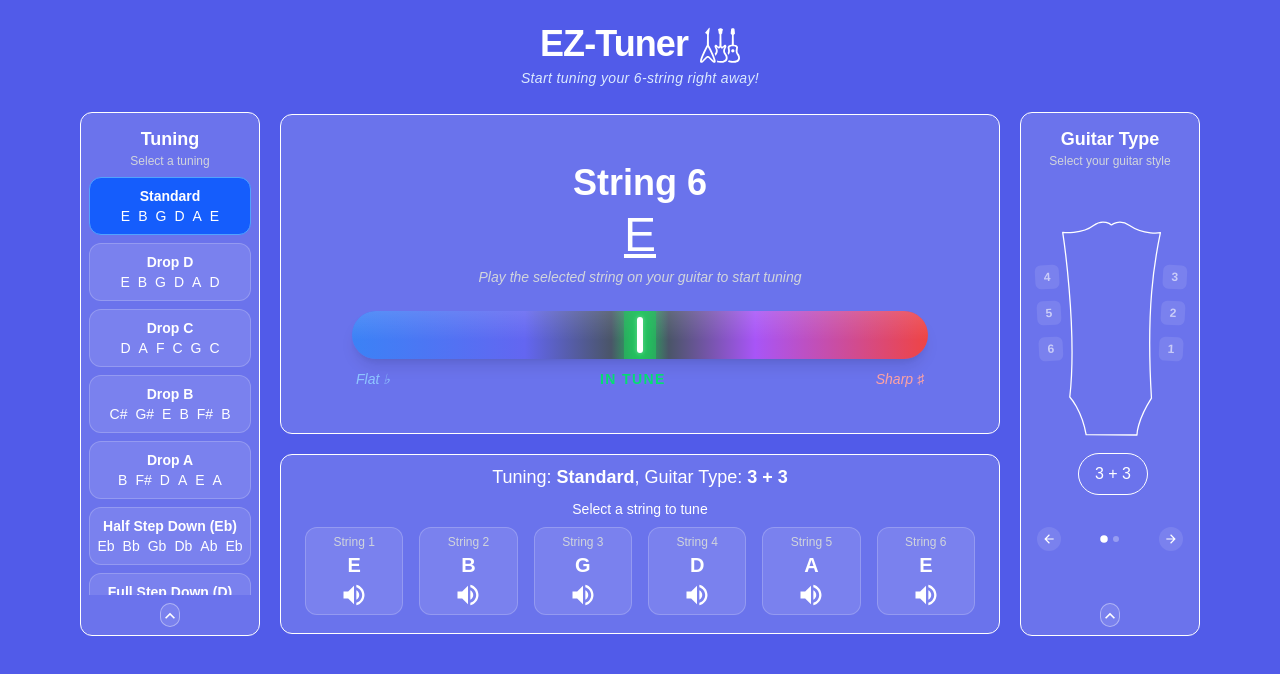
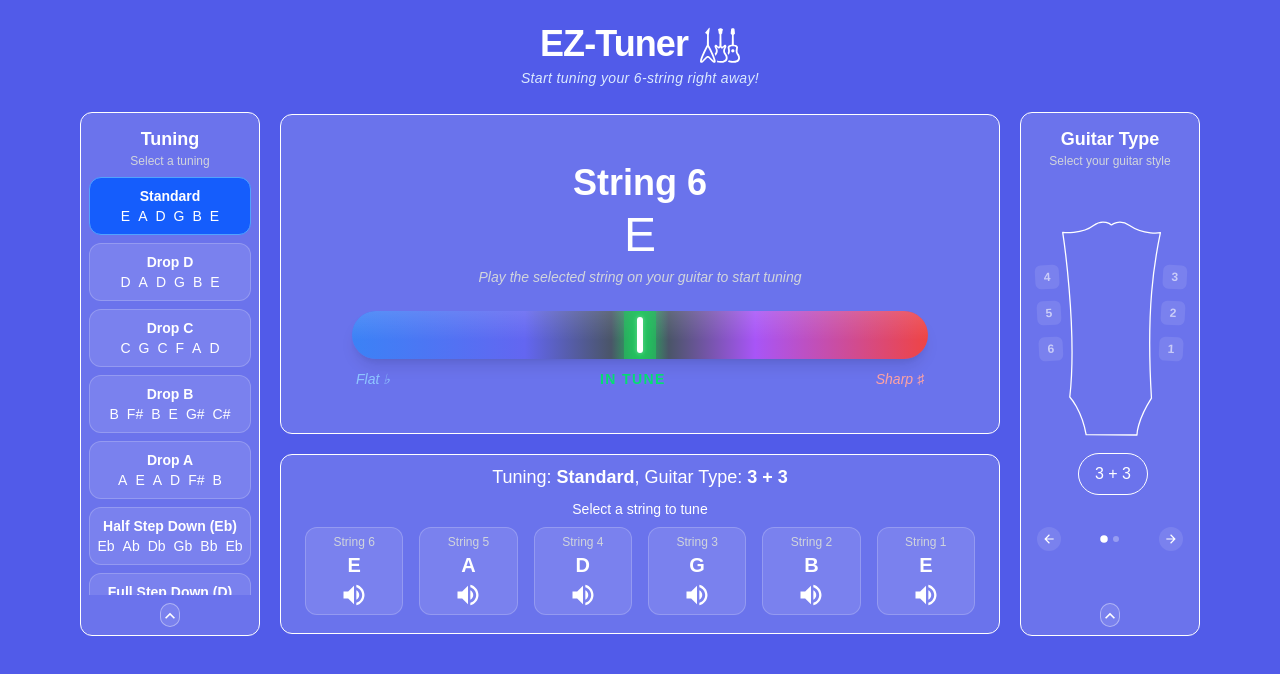
Before and after one commit to connorklee0/ez-tuner, a Next.js app: page / in a window 1280 px wide. Shown: the top 674 px of the page. Built offline with nearby package versions, Linux system fonts and the light colour scheme.

Commit message:
change order of strings

```diff
--- a/components/String Bar/StringBarDisplayWrapper.jsx
+++ b/components/String Bar/StringBarDisplayWrapper.jsx
@@ -30,7 +30,9 @@ const StringBarDisplayWrapper = () => {
       </div>
       <div className="text-sm">Select a string to tune</div>
       <div className="flex justify-evenly w-full gap-4">
-        {Object.entries(tuning.strings).map(([num, note]) => (
+        {Object.entries(tuning.strings)
+          .sort(([a], [b]) => b - a)
+          .map(([num, note]) => (
             <StringCard
               key={num}
               stringNum={num}
--- a/components/Tuner Display/NoteDisplay.jsx
+++ b/components/Tuner Display/NoteDisplay.jsx
@@ -3,7 +3,7 @@ import React from "react";
 const NoteDisplay = ({ note }) => {
   return (
     <div className="flex flex-col items-center gap-2">
-      <div className="text-5xl capitalize underline">{note}</div>
+      <div className="text-5xl uppercase">{note}</div>
       <div className="text-sm text-gray-300 italic">
         Play the selected string on your guitar to start tuning
       </div>
--- a/components/Tuner Display/TunerDisplayWrapper.jsx
+++ b/components/Tuner Display/TunerDisplayWrapper.jsx
@@ -9,8 +9,6 @@ const TunerDisplayWrapper = () => {
   const { selectedStringNum, selectedNote } = useSelector(
     (state) => state.string,
   );
-
-  console.log(selectedNote);
 
   return (
     <div className="flex flex-col items-center justify-between py-12 border w-180 h-80 rounded-xl bg-white/15">
--- a/components/Tunings/Tuning.jsx
+++ b/components/Tunings/Tuning.jsx
@@ -10,11 +10,13 @@ const Tuning = ({ label, strings, isSelected, onClick }) => {
     >
       <div className="capitalize text-sm font-bold">{label}</div>
       <div className="flex text-sm gap-2">
-        {Object.entries(strings).map(([num, note]) => (
-          <div key={num} className="flex flex-col items-center">
-            <span>{note}</span>
-          </div>
-        ))}
+        {Object.entries(strings)
+          .sort(([a], [b]) => b - a)
+          .map(([num, note]) => (
+            <div key={num} className="flex flex-col items-center">
+              <span>{note}</span>
+            </div>
+          ))}
       </div>
     </div>
   );
--- a/components/Tunings/TuningsCard.jsx
+++ b/components/Tunings/TuningsCard.jsx
@@ -22,7 +22,8 @@ const TuningsCard = () => {
       onToggle={() => dispatch(setTuningCardOpen(!isTuningCardOpen))}
     >
       <div className="flex flex-col gap-2 py-2 overflow-y-auto no-scrollbar overflow-x-hidden h-full">
-        {Object.entries(TUNINGS).map(([key, tuning]) => (
+        {Object.entries(TUNINGS)
+          .map(([key, tuning]) => (
             <Tuning
               key={key}
               label={tuning.label}
```
Lines whose indentation alone changed are shown as unchanged.
